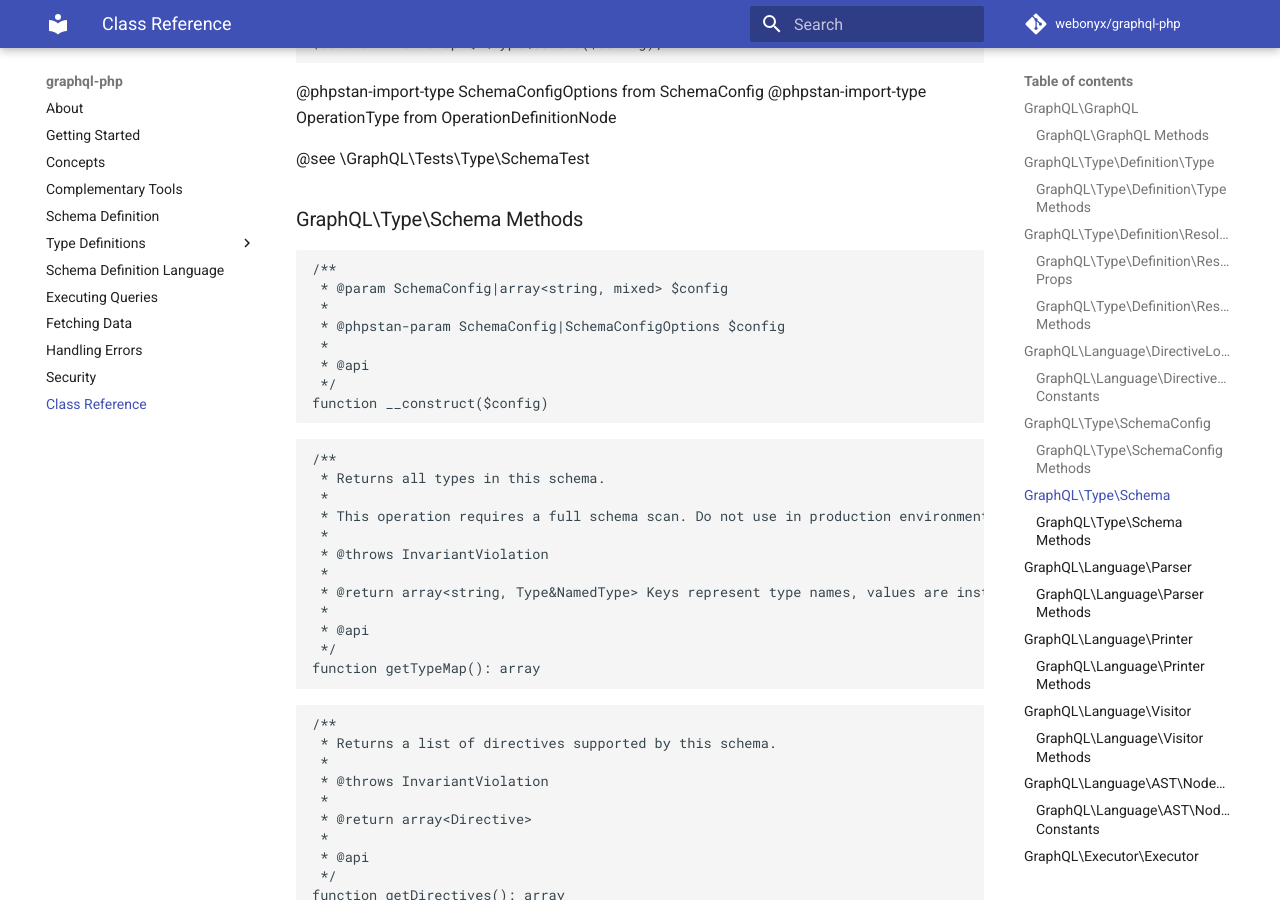
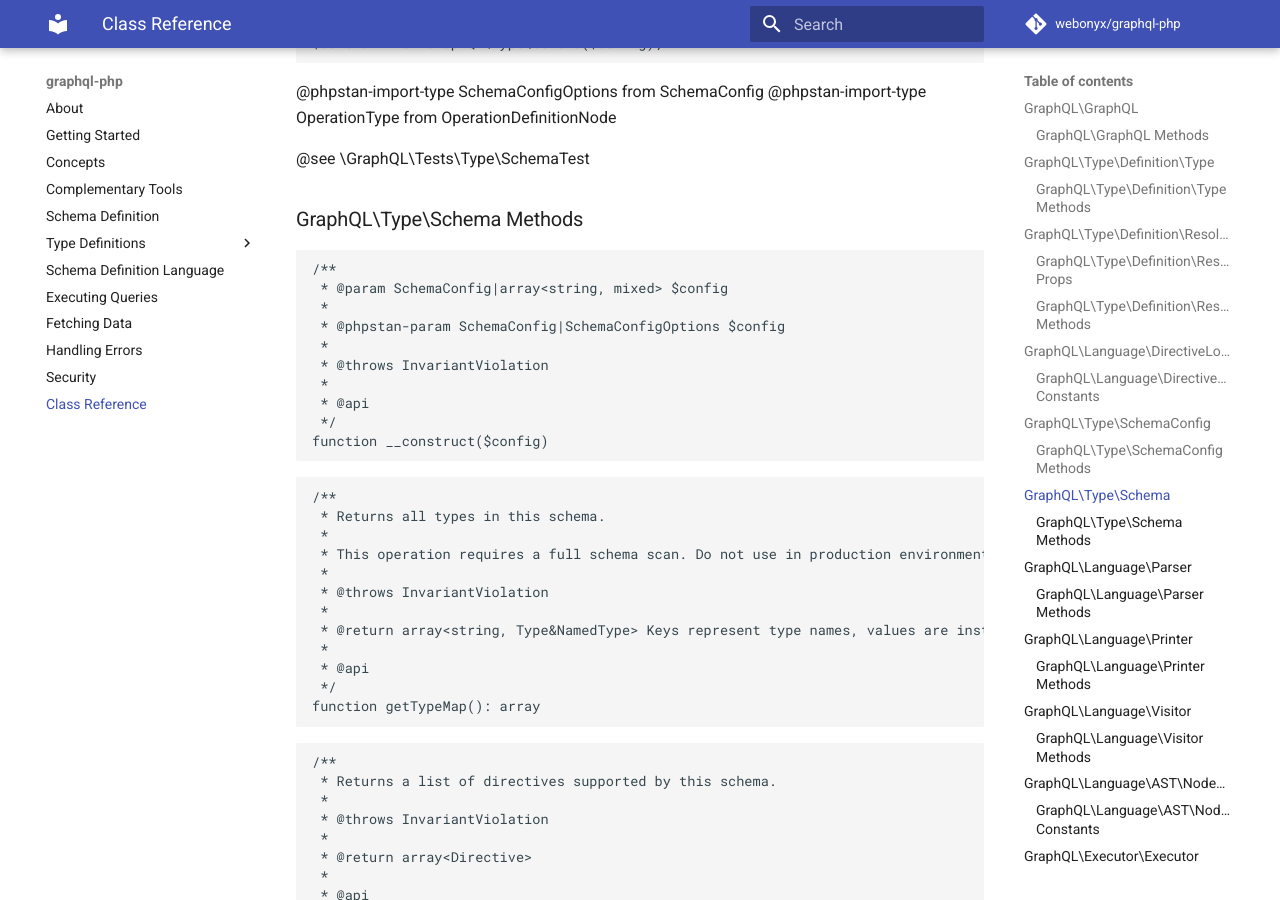
Before and after one commit to webonyx/graphql-php, an MkDocs documentation site: the page built from docs/class-reference.md, in a window 1280 px wide and 900 px high, scrolled down 13161 px. Built offline with MkDocs 1.6.1 and Material for MkDocs 9.7.7, drawn with Linux system fonts in a browser that asks for light colours; comment, search, counter and statistics services are not loaded.

Commit message:
Prettify docs

```diff
--- a/docs/class-reference.md
+++ b/docs/class-reference.md
@@ -719,6 +719,8 @@ Or using Schema Config instance:
  * @param SchemaConfig|array<string, mixed> $config
  *
  * @phpstan-param SchemaConfig|SchemaConfigOptions $config
+ *
+ * @throws InvariantViolation
  *
  * @api
  */
```
